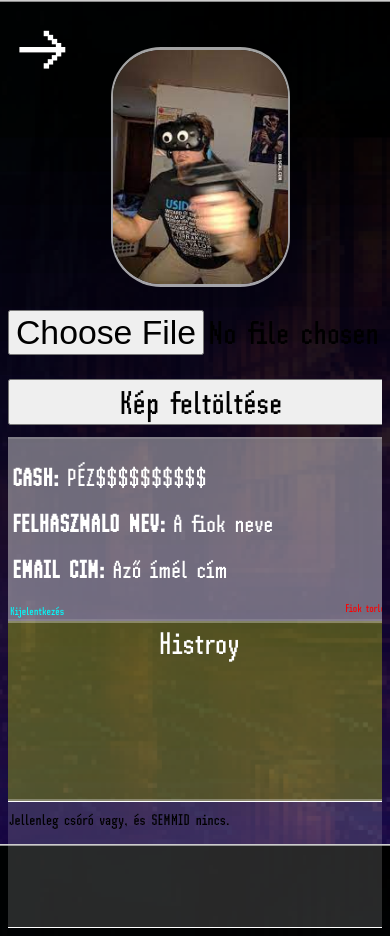
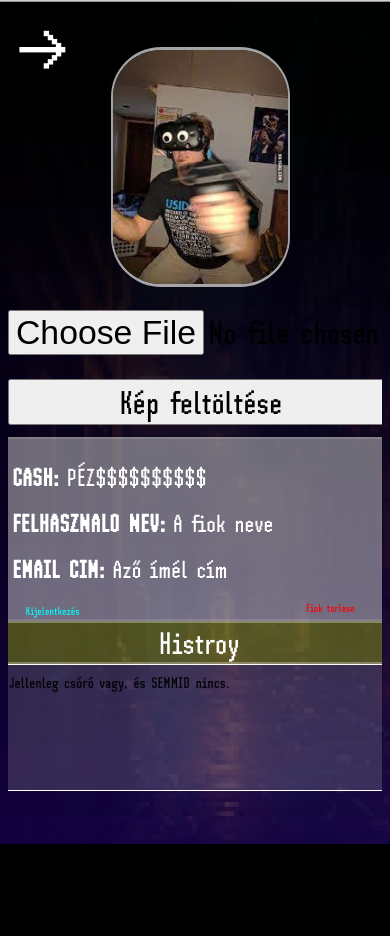
Before and after one commit to Vajaspiritos/Auction_House, a PHP site: page /Oldalak/profil.php in a window 390 px wide. After the commit the page ends 844 px from the top, so only its background shows below. Run offline with PHP 8.4, Linux system fonts and the light colour scheme; the visitor is signed in with stand-in values (Sample User, id 1); tables that the repository leaves empty or names only in its code hold one stand-in row (values such as "Sample post").

Commit message:
profil raktar

```diff
--- a/Resources/CSS/inventory.css
+++ b/Resources/CSS/inventory.css
@@ -153,7 +153,7 @@ table{
 
 }
 
-@media screen and (max-width: 995px)
+@media screen and (max-width:1000px)
 {
 
 	body{
@@ -177,21 +177,19 @@ table{
 }
 
 	#items-container {
-    display: inline-block;
+    display: block;
     overflow: hidden;
     height: 67vh;
     text-align: center;
-    width: 96vw;
+    width: 70vw;
     padding-top: 1em;
-    float: left;
-
     position: absolute;
     margin-top: 67vh;
 	}
 #info-container {
     width: 95vw;
     margin-left: -2vh;
-    margin-top: -1vh;
+    margin-top: -10vw;
     height: auto;
     border: 0.2vw solid black;
     display: inline-block;
--- a/Resources/CSS/profil.css
+++ b/Resources/CSS/profil.css
@@ -93,7 +93,6 @@ font-weight: bold;
 	color: white;
 	font-size: 2em;
 	border: 2px solid rgb(255,255,255,0.3);
-    height: 58vw;
     max-height: 58vw;
 	width: 20.5%;
 	float: right;
@@ -172,8 +171,8 @@ float: none;
 }
 
 
-#adatok button, #logout {font-size: 3vw;}
-#adatok button {margin-left: 0;}
+#adatok button, #logout {font-size: 3vw;margin-left: 4vw;}
+#adatok button {margin-right: 10vw;}
 
 #label {
     text-transform: uppercase;
@@ -190,7 +189,7 @@ float: none;
     color: white;
     font-size: 2em;
     border: 2px solid rgb(255,255,255,0.3);
-    height: 45vw;
+    height: fit-content;
     float:left;
     width: 101vw;
     margin-left:-2vw;
@@ -224,6 +223,6 @@ float: none;
 
 }
 
-
+#items-container {background-color: red;}
 
 }
```
